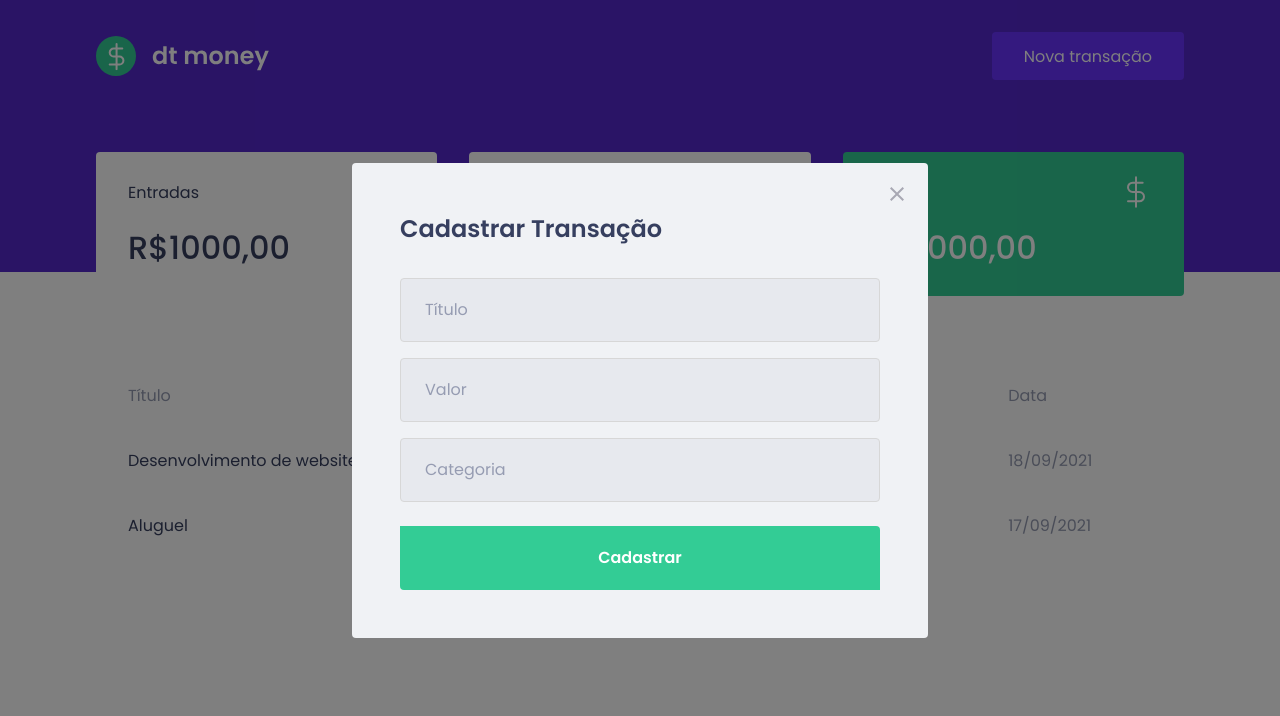
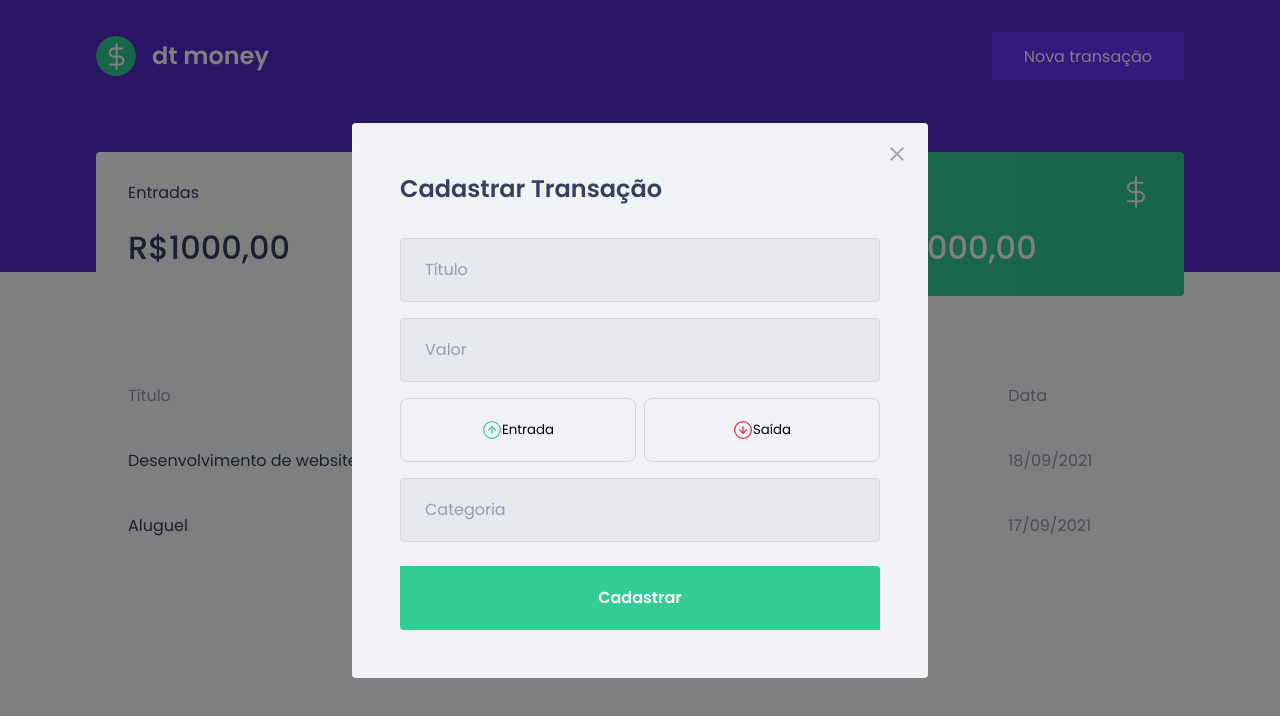
Before and after one commit to CarolLira/DT-Money-ReactJS, a React (Create React App) app: page / in a window 1280 px wide. Both pictures are taken after a click on the button "Nova transação". Shown: the top 716 px of the page. Built offline with nearby package versions, Linux system fonts and the light colour scheme; no server answers; what miragejs would draw is missing.

Commit message:
:sparkles: Create income and outcome buttons in NewTransactionModal

```diff
--- a/package.json
+++ b/package.json
@@ -4,6 +4,7 @@
   "private": true,
   "dependencies": {
     "axios": "^0.21.4",
+    "polished": "^4.1.3",
     "react": "^17.0.2",
     "react-dom": "^17.0.2",
     "react-modal": "^3.14.3",
--- a/src/components/NewTransactionModal/index.tsx
+++ b/src/components/NewTransactionModal/index.tsx
@@ -1,6 +1,8 @@
 import Modal from 'react-modal';
-import { Container } from './styles';
+import { Container, TransactionTypeContainer } from './styles';
 import closeImg from '../../assets/close.svg';
+import incomeImg from '../../assets/income.svg';
+import outcomeImg from '../../assets/outcome.svg';
 
 interface NewTransactionModalProps {
     isOpen: boolean,
@@ -25,6 +27,16 @@
                 <h2>Cadastrar Transação</h2>
                 <input placeholder="Título" />
                 <input placeholder="Valor" type="Number" />
+                <TransactionTypeContainer>
+                    <button type="button">
+                        <img src={incomeImg} alt="Entrada" />
+                        <span>Entrada</span>
+                    </button>
+                    <button type="button">
+                        <img src={outcomeImg} alt="Saída" />
+                        <span>Saída</span>
+                    </button>
+                </TransactionTypeContainer>
                 <input placeholder="Categoria" />
                 <button type="submit">Cadastrar</button>
             </Container>
--- a/src/components/NewTransactionModal/styles.ts
+++ b/src/components/NewTransactionModal/styles.ts
@@ -1,4 +1,5 @@
 import styled from 'styled-components';
+import { darken } from 'polished';
 
 export const Container = styled.div`
     h2 {
@@ -41,3 +42,37 @@
         }
     }
 `;
+
+export const TransactionTypeContainer = styled.div`
+    margin: 1rem 0;
+    display: grid;
+    grid-template-columns: repeat(2, 1fr);
+    gap: 0.5rem;
+
+    button {
+        height: 4rem;
+        border: 1px solid #D7D7D7;
+        border-radius: 0.5rem;
+        background: transparent;
+        display: flex;
+        align-items: center;
+        justify-content: center;
+        transition: border-color 0.2s;
+
+        &:hover {
+            border-color: ${darken(0.1, '#D7D7D7')};
+        }
+
+        img {
+            width: 20px;
+            height: 20px;
+
+            span {
+                display: inline-block;
+                margin-left: 1rem;
+                font-size: 1rem;
+                color: var(--text-title);
+            }
+        }
+    }
+`;
```
Also changed, not shown: 1 other file (tests, documents, lock files or other folders).
